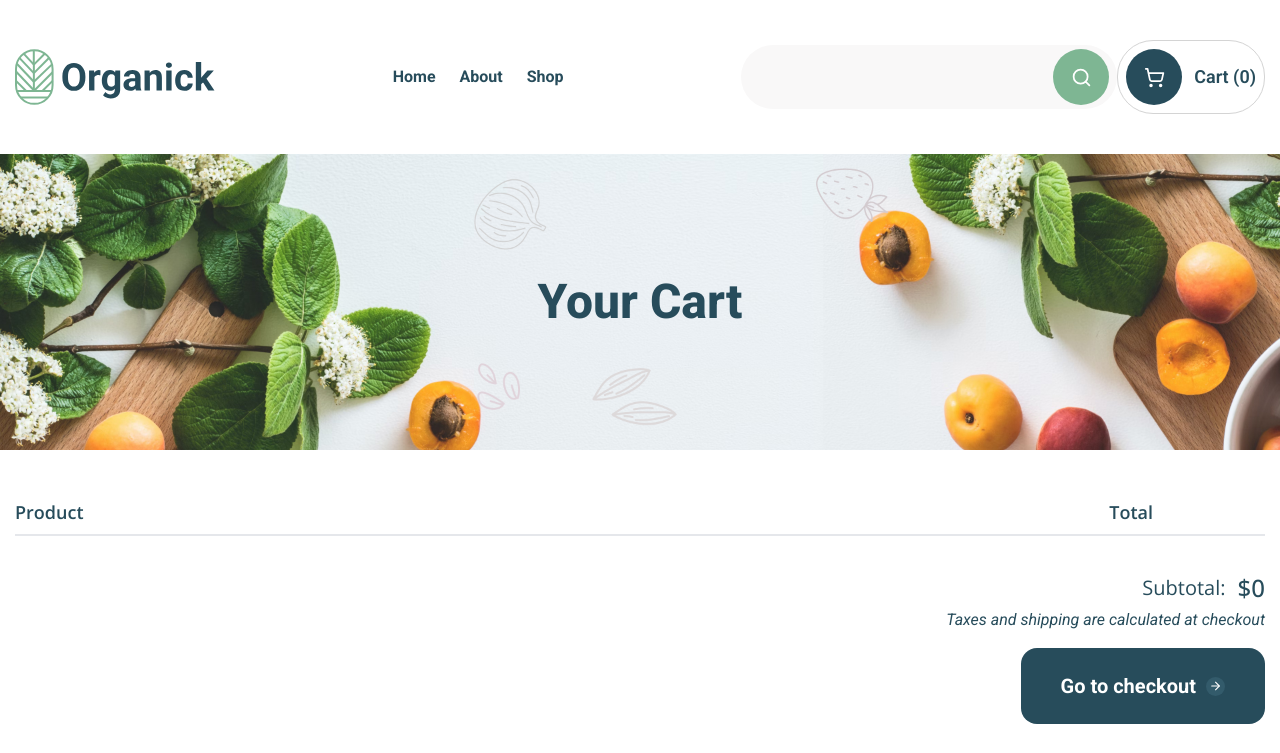
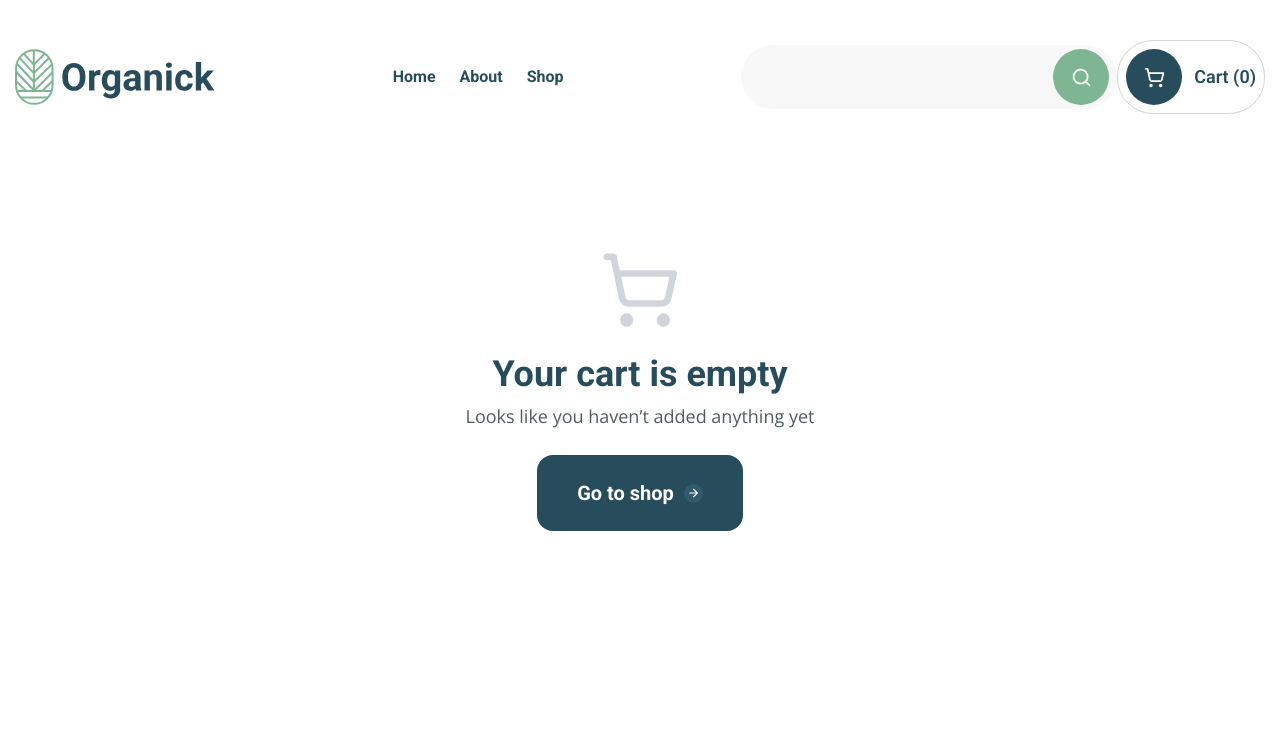
Before and after one commit to IamNeoleon/organick-shop, a React (Vite) app: page /cart in a window 1280 px wide. Shown: the top 753 px of the page. Built offline with nearby package versions, Linux system fonts and the light colour scheme.

Commit message:
feat(cart): add cart empty state

```diff
--- a/src/pages/Cart/Cart.tsx
+++ b/src/pages/Cart/Cart.tsx
@@ -3,18 +3,38 @@ import { HeroBanner } from '@/widgets/';
 import shopBannerImg from '@/assets/images/hero-banners/shop.jpg';
 import { PageWrapper } from '@/shared/layouts';
 import CartContainer from '@/features/cart/CartContainer';
+import { useAppSelector } from '@/shared/hooks';
+import { selectCartItems } from '@/features/cart/model';
+import { ShoppingCart } from 'lucide-react'
+import Button from '@/shared/ui/Button/Button';
 
 const Cart: React.FC = () => {
+   const cartItems = useAppSelector(selectCartItems)
+   const isEmpty = cartItems.length === 0
 
    return (
       <>
          <PageWrapper>
-            <HeroBanner text='Your cart' image={shopBannerImg} />
-            <div className='py-12'>
-               <div className="container">
+            {isEmpty ? (
+               <div className="flex flex-col items-center justify-center py-24 text-center">
+                  <ShoppingCart className="w-20 h-20 text-gray-300 mb-6" />
+
+                  <h2 className="text-4xl font-bold mb-2">
+                     Your cart is empty
+                  </h2>
+
+                  <p className="text mb-6">
+                     Looks like you haven’t added anything yet
+                  </p>
+                  <Button text='Go to shop' variant='primary' to='/shop' />
+               </div>
+            ) : (
+               <>
+                  <HeroBanner text='Your cart' image={shopBannerImg} />
                   <CartContainer />
-               </div>
-            </div>
+               </>
+
+            )}
          </PageWrapper>
       </>
    );
--- a/src/pages/Checkout/Checkout.tsx
+++ b/src/pages/Checkout/Checkout.tsx
@@ -4,7 +4,6 @@ import { CheckoutTotal } from '@/features/checkout/components/CheckoutTotal';
 import { PageWrapper } from '@/shared/layouts';
 import { HeroBanner } from '@/widgets';
 import bannerImg from '@/assets/images/hero-banners/about.jpg'
-import { CheckoutFake } from '@/features/checkout/components/CheckoutFake';
 
 const Checkout: React.FC = () => {
 	return (
```
